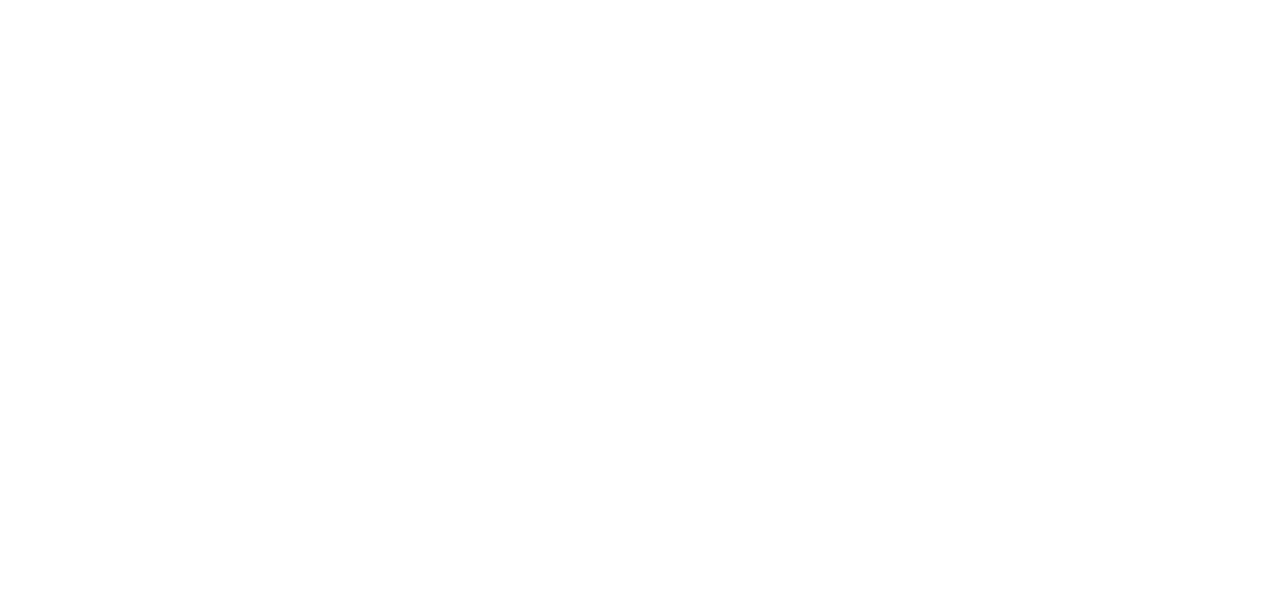
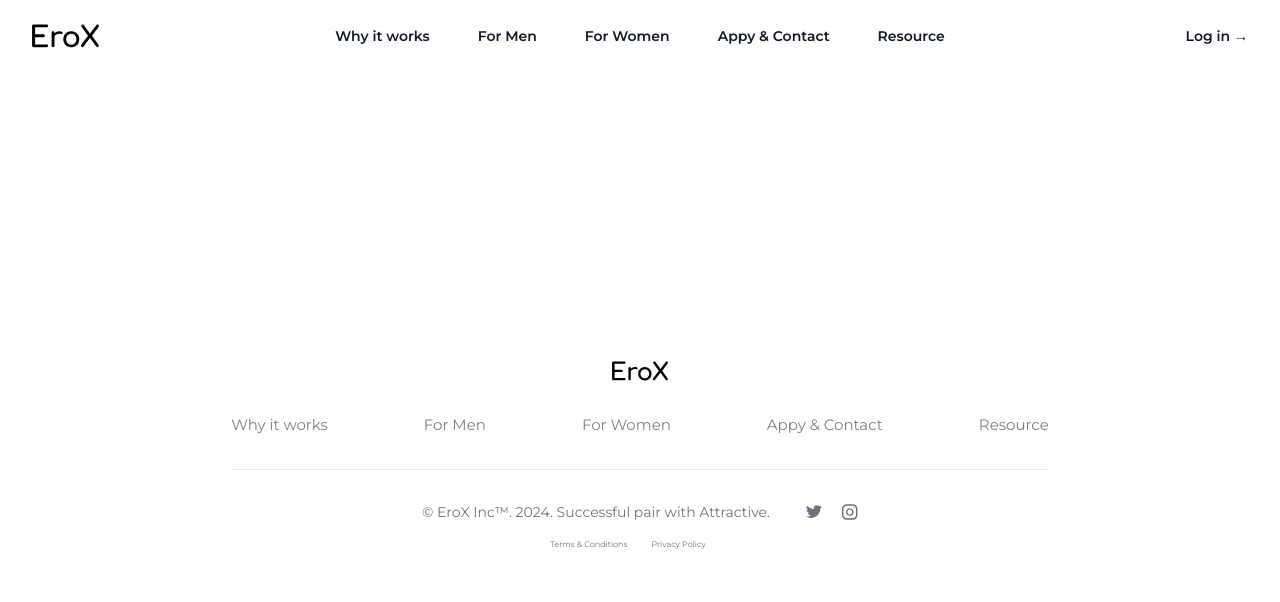
Before and after one commit to l090l/Sandbox01, a plain HTML site: page index.html in a window 1280 px wide. Drawn offline with Linux system fonts and the light colour scheme; the site is published under a folder, as on GitHub Pages, so addresses that start at the root find nothing.

Commit message:
corrected path

```diff
--- a/index.html
+++ b/index.html
@@ -8,8 +8,8 @@
       content="width=device-width, initial-scale=1.0"
     />
     <title>Sandbox-EroX</title>
-    <script type="module" crossorigin src="/assets/index-DleiM3ks.js"></script>
-    <link rel="stylesheet" crossorigin href="/assets/index-XkaA9pgy.css">
+    <script type="module" crossorigin src="./assets/index-DleiM3ks.js"></script>
+    <link rel="stylesheet" crossorigin href="./assets/index-XkaA9pgy.css">
   </head>
   <body>
     <div id="app"></div>
```
